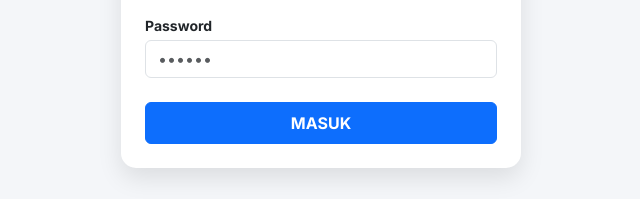
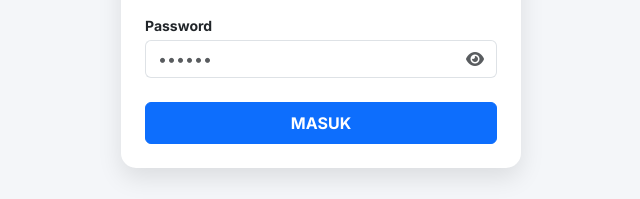
Before and after one commit to fahroediin/tracker-cycle, a plain HTML site: page index.html in a window 1280 px wide. Shown: the part 430-629 px from the top of the page, 319-959 px from the left. Drawn offline with nearby package versions, Linux system fonts and the light colour scheme; some packages are replaced by stand-ins of ours; a script that the page names is missing.

Commit message:
fixing html file

```diff
--- a/index.html
+++ b/index.html
@@ -34,10 +34,21 @@
                     <label class="fw-bold small mb-1">Username</label>
                     <input type="text" id="username" class="form-control" placeholder="username" required>
                 </div>
+
+                <!-- Input Password dengan Toggle Show/Hide -->
                 <div class="mb-4">
                     <label class="fw-bold small mb-1">Password</label>
-                    <input type="password" id="password" class="form-control" placeholder="••••••" required>
+                    <div class="input-group">
+                        <!-- Input Password -->
+                        <input type="password" id="password" class="form-control border-end-0" placeholder="••••••" required>
+
+                        <!-- Tombol Mata (Eye Icon) -->
+                        <span class="input-group-text bg-white border-start-0" style="cursor: pointer;" onclick="togglePasswordVisibility()">
+                            <i id="toggleIcon" class="fas fa-eye text-muted"></i>
+                        </span>
+                    </div>
                 </div>
+
                 <div class="d-grid">
                     <button type="submit" class="btn btn-primary py-2 fw-bold">MASUK</button>
                 </div>
@@ -57,7 +68,7 @@
                 </p>
             </div>
 
-            <!-- Tombol Action: Full Width di HP, Auto di Desktop -->
+            <!-- Tombol Action -->
             <div class="d-flex gap-2 w-100 w-md-auto justify-content-center justify-content-md-end">
                 <button class="btn btn-primary shadow-sm flex-grow-1 flex-md-grow-0" data-bs-toggle="modal" data-bs-target="#addModal">
                     <i class="fas fa-plus me-2"></i>
@@ -71,7 +82,7 @@
             </div>
         </div>
 
-        <!-- Search Bar: Full Width di HP -->
+        <!-- Search Bar -->
         <div class="row mb-3 g-2">
             <div class="col-12 col-md-5">
                 <div class="input-group shadow-sm">
@@ -92,7 +103,6 @@
                 <table class="table table-hover align-middle mb-0">
                     <thead class="bg-light">
                         <tr>
-                            <!-- Text nowrap agar header tidak patah di layar kecil -->
                             <th class="ps-4 text-nowrap" width="15%">Kode PRD</th>
                             <th width="35%">Nama Aplikasi / Project</th>
                             <th class="text-nowrap" width="15%">Status</th>
```
